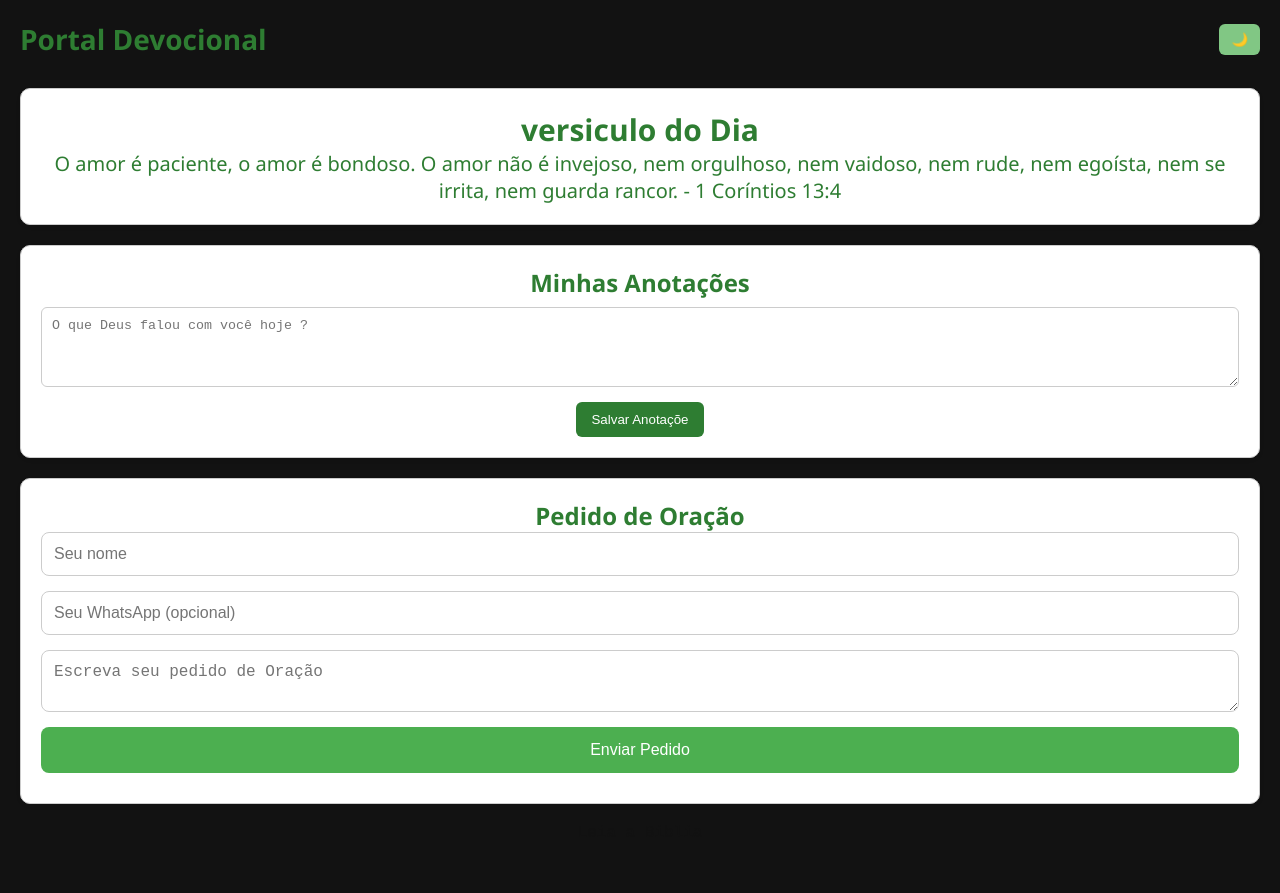
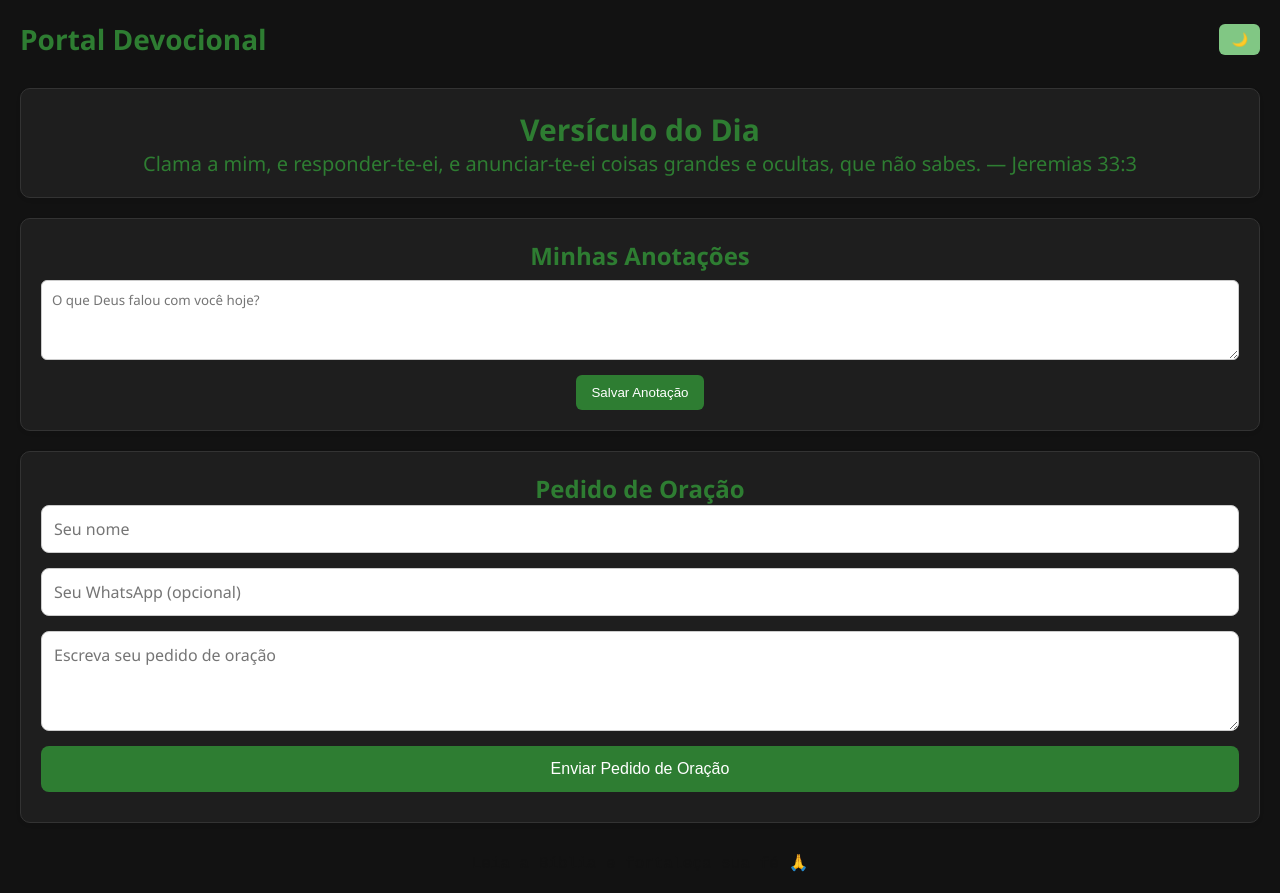
Before and after one commit to OtavioHenrique-Git/Portal-Devocional, a plain HTML site: page index.html in a window 1280 px wide. Both pictures are taken after a click on the button "Trocar tema". Before the commit the page ends 862 px from the top, so only its background shows below. Drawn offline with Linux system fonts and the light colour scheme.

Commit message:
Minha alteração

```diff
--- a/index.html
+++ b/index.html
@@ -1,50 +1,43 @@
 <!DOCTYPE html>
-<html lang="pt-Br">
+<html lang="pt-BR">
 <head>
-    <meta charset="UTF-8">
-    <meta name="viewport" content="width=device-width, initial-scale=1.0">
+  <meta charset="UTF-8" />
+  <meta name="viewport" content="width=device-width, initial-scale=1" />
   <title>Portal Devocional</title>
-    <link rel="stylesheet" href="style.css"/>
+  <link rel="stylesheet" href="style.css" />
 </head>
 <body>
   <header>
     <h1>Portal Devocional</h1>
-        <button id="toggle-theme">🌙</button>
+    <button id="toggle-theme" title="Trocar tema">🌙</button>
   </header>
 
   <main>
     <section id="versiculo">
-          <h2>versiculo do Dia</h2>
+      <h2>Versículo do Dia</h2>
       <p id="versiculo-texto">Carregando...</p>
     </section>
 
     <section id="anotacoes">
       <h2>Minhas Anotações</h2>
-            <textarea id="anotacao" placeholder="O que Deus falou com você hoje ? "></textarea>
-            <button onclick="salvarAnotacao()">Salvar Anotaçõe</button>
+      <textarea id="anotacao" placeholder="O que Deus falou com você hoje?"></textarea>
+      <button onclick="salvarAnotacao()">Salvar Anotação</button>
     </section>
 
     <section id="pedido-oracao">
       <h2>Pedido de Oração</h2>
-        <form id="form-oracao">
-
-<form action="https://formsubmit.co/hotavio.silva11@gmail.com" method="POST">
-  <input type="text" name="name" placeholder="Seu nome" required>
-  <input type="text" name="whatsapp" placeholder="Seu WhatsApp (opcional)">
-  <textarea name="message" placeholder="Escreva seu pedido de Oração" required></textarea>
-
-  <!-- Proteção contra spam -->
-  <input type="hidden" name="_captcha" value="false">
-  <!-- Redirecionar para página de confirmação -->
-  <input type="hidden" name="_next" value="https://seudominio.com/obrigado.html">
-
-  <button type="submit">Enviar Pedido</button>
+      <form id="form-oracao" onsubmit="enviarParaWhatsApp(event)">
+        <input type="text" id="nome" placeholder="Seu nome" required />
+        <input type="text" id="whatsapp" placeholder="Seu WhatsApp (opcional)" />
+        <textarea id="mensagem" placeholder="Escreva seu pedido de oração" required></textarea>
+        <button type="submit">Enviar Pedido de Oração</button>
       </form>
       <p id="confirmacao"></p>
-
     </section>
   </main>
+
+  <footer>Leia a Bíblia e fortaleça sua fé 🙏</footer>
+
   <script src="script.js"></script>
-    <footer>Leia a Biblia </footer>
 </body>
 </html>
--- a/script.js
+++ b/script.js
@@ -19,10 +19,26 @@ const versiculos = [
   "E a paz de Deus, que excede todo o entendimento, guardará o vosso coração e a vossa mente, em Cristo Jesus. - Filipenses 4:7",
   "Não temas, porque eu estou contigo; não te assombres, porque eu sou o teu Deus; eu te fortaleço, e te ajudo, e te sustento com a destra da minha justiça. - Isaías 41:10",
   "O amor é paciente, o amor é bondoso. O amor não é invejoso, nem orgulhoso, nem vaidoso, nem rude, nem egoísta, nem se irrita, nem guarda rancor. - 1 Coríntios 13:4",
-  "Este é o dia que o Senhor fez; nele nos alegraremos e exultaremos. - Salmos 118:24"
+  "Este é o dia que o Senhor fez; nele nos alegraremos e exultaremos. - Salmos 118:24",
+  "Confia no Senhor de todo o teu coração e não te estribes no teu próprio entendimento. — Provérbios 3:5",
+  "Buscai primeiro o Reino de Deus, e a sua justiça, e todas essas coisas vos serão acrescentadas. — Mateus 6:33",
+  "O Senhor é a minha luz e a minha salvação; a quem temerei? — Salmos 27:1",
+  "Bendito seja o Senhor, que diariamente leva a nossa carga, o Deus que é a nossa salvação. — Salmos 68:19",
+  "O Senhor está perto de todos os que o invocam, de todos os que o invocam em verdade. — Salmos 145:18",
+  "Alegrai-vos sempre no Senhor; outra vez digo: alegrai-vos. — Filipenses 4:4",
+  "Lançando sobre ele toda a vossa ansiedade, porque ele tem cuidado de vós. — 1 Pedro 5:7",
+  "Sede fortes e corajosos; não temais, nem vos assusteis diante deles; porque o Senhor vosso Deus é quem vai convosco. — Deuteronômio 31:6",
+  "O Senhor é bom, uma fortaleza no dia da angústia; e conhece os que nele confiam. — Naum 1:7",
+  "Eu sou o caminho, e a verdade, e a vida; ninguém vem ao Pai, senão por mim. — João 14:6",
+  "Se Deus é por nós, quem será contra nós? — Romanos 8:31",
+  "A tua palavra é lâmpada para os meus pés e luz para o meu caminho. — Salmos 119:105",
+  "Clama a mim, e responder-te-ei, e anunciar-te-ei coisas grandes e ocultas, que não sabes. — Jeremias 33:3",
+  "O Senhor é misericordioso e compassivo, tardio em irar-se e grande em benignidade. — Salmos 103:8",
+  "Ele dá força ao cansado, e aumenta as forças ao que não tem nenhum vigor. — Isaías 40:29",
+  "Pois eu bem sei os planos que estou projetando para vós, diz o Senhor; planos de paz e não de mal, para vos dar um futuro e uma esperança. — Jeremias 29:11"
 ];
 
-// Selecionar versículo aleatório do dia
+// Mostrar versículo aleatório
 function mostrarVersiculo() {
   const texto = document.getElementById('versiculo-texto');
   const aleatorio = Math.floor(Math.random() * versiculos.length);
@@ -36,7 +52,7 @@ function salvarAnotacao() {
   alert('Anotação salva com sucesso!');
 }
 
-// Carregar anotação salva (caso exista)
+// Carregar anotação salva
 function carregarAnotacao() {
   const anotacao = localStorage.getItem('devocional_anotacao');
   if (anotacao) {
@@ -44,23 +60,23 @@ function carregarAnotacao() {
   }
 }
 
-// Simular envio de pedido de oração
-function enviarPedido() {
-  const pedido = document.getElementById('pedido').value;
-  const confirmacao = document.getElementById('confirmacao');
+// Função para abrir o WhatsApp com o pedido de oração
+function enviarParaWhatsApp(event) {
+  event.preventDefault();
 
-  if (pedido.trim() === '') {
-    confirmacao.textContent = "Por favor, escreva seu pedido.";
-    confirmacao.style.color = "red";
-    return;
-  }
+  const nome = document.getElementById("nome").value;
+  const numero = document.getElementById("whatsapp").value;
+  const mensagem = document.getElementById("mensagem").value;
 
-  confirmacao.textContent = "Pedido enviado com fé! 🙏";
-  confirmacao.style.color = "#388e3c";
-  document.getElementById('pedido').value = '';
+  const texto = `🙏 Pedido de Oração 🙏%0A%0A📌 Nome: ${nome}%0A📞 WhatsApp: ${numero || 'Não informado'}%0A📝 Pedido: ${mensagem}`;
+
+  const numeroDestino = "5547997711907"; // seu número sem espaços e sem "+"
+  const url = `https://wa.me/${numeroDestino}?text=${texto}`;
+
+  window.open(url, "_blank");
 }
 
-// Executar ao carregar a página
+// Executar funções ao carregar a página
 document.addEventListener('DOMContentLoaded', () => {
   mostrarVersiculo();
   carregarAnotacao();
--- a/style.css
+++ b/style.css
@@ -1,14 +1,31 @@
 /* Aqui reseta a pagina pq ela ja vem com algumas coisas escritas*/
- *{
+ /* Variáveis para cores (para facilitar manutenção e modo escuro) */
+:root {
+  --color-primary: #2e7d32;
+  --color-primary-hover: #1b5e20;
+  --color-primary-light: #81c784;
+  --color-bg: #f5f5f5;
+  --color-text: #333;
+  --color-border: #ccc;
+  --color-success: #388e3c;
+  --color-dark-bg: #121212;
+  --color-dark-section-bg: #1e1e1e;
+  --color-dark-border: #333;
+  --color-dark-text: #e0e0e0;
+  --font-family-base: 'Segoe UI', Tahoma, Geneva, Verdana, sans-serif;
+  --font-family-footer: 'Courier New', Courier, monospace;
+}
+
+* {
   margin: 0;
   padding: 0;
   box-sizing: border-box;
 }
 
 body {
-    font-family: 'Segoe UI', Tahoma, Geneva, Verdana, sans-serif;
-    background-color: #f5f5f5;
-    color: #333;
+  font-family: var(--font-family-base);
+  background-color: var(--color-bg);
+  color: var(--color-text);
   padding: 20px;
   transition: background-color 0.3s, color 0.3s;
 }
@@ -18,20 +35,28 @@ header {
   justify-content: space-between;
   align-items: center;
   margin-bottom: 30px;
+  flex-wrap: wrap; /* para evitar quebra feia em telas pequenas */
 }
 
 h1 {
   font-size: 28px;
-    color: #2e7d32;
+  color: var(--color-primary);
+  flex: 1 1 auto;
 }
 
-#toggle-theme{
+#toggle-theme {
   padding: 8px 12px;
-    background-color: #2e7d32;
+  background-color: var(--color-primary);
   color: white;
   border: none;
   border-radius: 6px;
   cursor: pointer;
+  transition: background-color 0.3s ease;
+  flex-shrink: 0;
+}
+
+#toggle-theme:hover {
+  background-color: var(--color-primary-hover);
 }
 
 #pedido-oracao form {
@@ -43,18 +68,21 @@ h1 {
 #pedido-oracao input[type="text"],
 #pedido-oracao textarea {
   padding: 12px;
-  border: 1px solid #ccc;
+  border: 1px solid var(--color-border);
   border-radius: 8px;
   font-size: 16px;
   width: 100%;
   box-sizing: border-box;
+  font-family: var(--font-family-base);
 }
+
 #pedido-oracao textarea {
   resize: vertical;
+  min-height: 100px;
 }
 
 #pedido-oracao button {
-  background-color: #4CAF50;
+  background-color: var(--color-primary);
   color: white;
   border: none;
   padding: 14px;
@@ -65,28 +93,26 @@ h1 {
 }
 
 #pedido-oracao button:hover {
-  background-color: #45a049;
+  background-color: var(--color-primary-hover);
 }
 
 #versiculo-texto, #versiculo {
   font-size: 20px;
 }
 
-
-
-
 main section {
   background-color: white;
-    border: 1px solid #ccc;
+  border: 1px solid var(--color-border);
   border-radius: 10px;
   padding: 20px;
   margin-bottom: 20px;
   box-shadow: 0 2px 5px rgba(0, 0, 0, 0.05);
   text-align: center;
+  transition: background-color 0.3s, border-color 0.3s;
 }
 
 section {
-    color: #2e7d32;
+  color: var(--color-primary);
   margin-bottom: 10px;
 }
 
@@ -95,54 +121,59 @@ section {
   padding: 10px;
   margin-top: 8px;
   margin-bottom: 10px;
-    border: 1px solid #ccc;
+  border: 1px solid var(--color-border);
   border-radius: 6px;
   resize: vertical;
   min-height: 80px;
+  font-family: var(--font-family-base);
 }
 
 button {
-    background-color: #2e7d32;
+  background-color: var(--color-primary);
   color: white;
   padding: 10px 15px;
   border: none;
   border-radius: 6px;
   cursor: pointer;
-    transition: background-color 0.2s;
+  transition: background-color 0.2s ease;
 }
 
 button:hover {
-    background-color: #1b5e20;
+  background-color: var(--color-primary-hover);
 }
-/* Confirmação de Envio*/
+
+/* Confirmação de Envio */
 #confirmacao {
   margin-top: 10px;
-    color: #388e3c;
+  color: var(--color-success);
   font-weight: bold;
 }
-/* Modo Escuro*/
+
+/* Modo Escuro */
 body.dark-mode {
-   background-color: #121212;
-   color: #e0e0e0;
+  background-color: var(--color-dark-bg);
+  color: var(--color-dark-text);
 }
 
-body.dark-modo main section {
-    background-color: #1e1e1e;
-    border-color: #333;
+body.dark-mode main section {
+  background-color: var(--color-dark-section-bg);
+  border-color: var(--color-dark-border);
 }
 
 body.dark-mode #toggle-theme {
-    background-color: #81c784;
+  background-color: var(--color-primary-light);
   color: black;
 }
 
+/* Footer */
 footer {
-   color: #121212;
-   font-family: 'Courier New', Courier, monospace;
+  color: var(--color-dark-bg);
+  font-family: var(--font-family-footer);
   text-align: center;
+  margin-top: 30px;
 }
-/* Layout responsivo para celular*/
 
+/* Layout responsivo para celular */
 @media (max-width: 768px) {
   body {
     padding: 10px;
@@ -157,6 +188,7 @@ footer {
   h1 {
     font-size: 22px;
     text-align: center;
+    width: 100%;
   }
 
   #toggle-theme {
@@ -177,8 +209,8 @@ footer {
   }
 
   footer {
-    color: #121212;
-   font-family: 'Courier New', Courier, monospace;
+    color: var(--color-dark-bg);
+    font-family: var(--font-family-footer);
     text-align: center;
   }
 }
```
Lines whose indentation alone changed are shown as unchanged.
